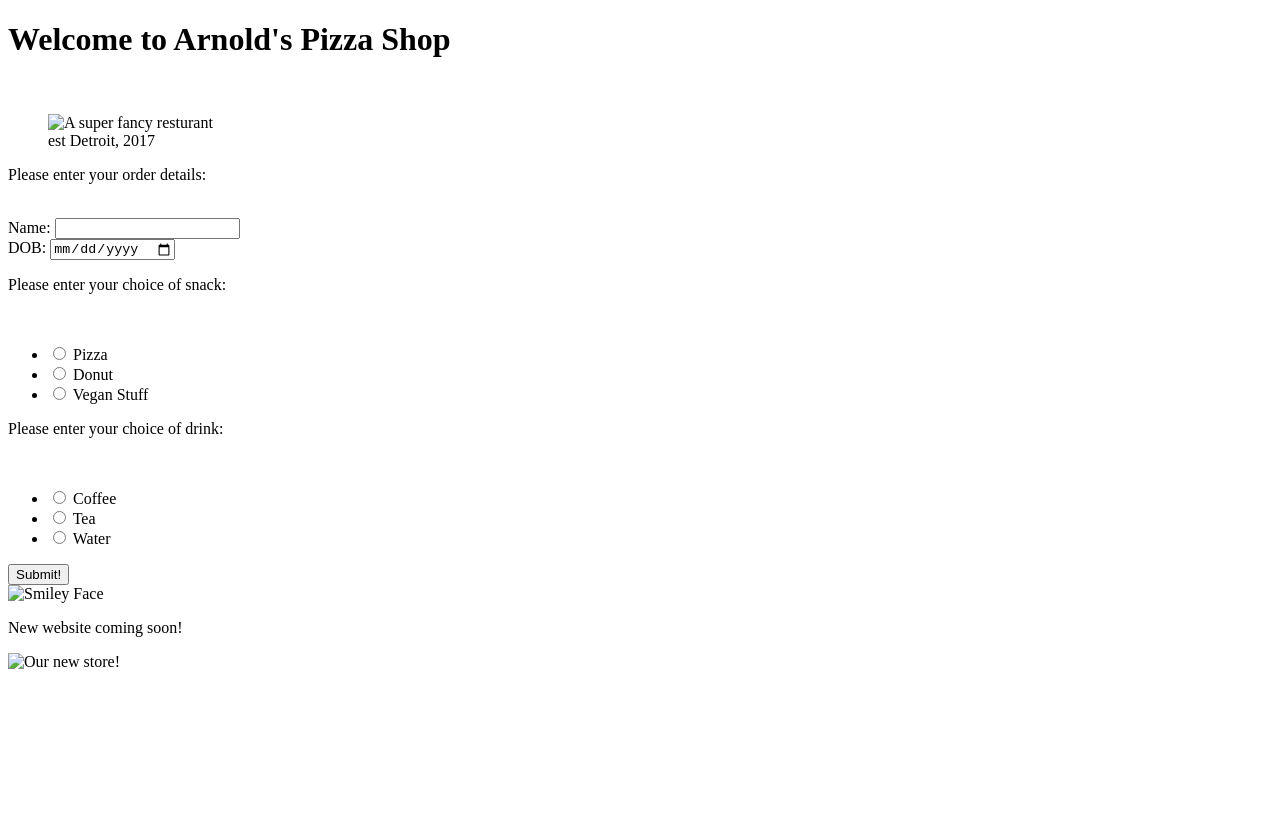
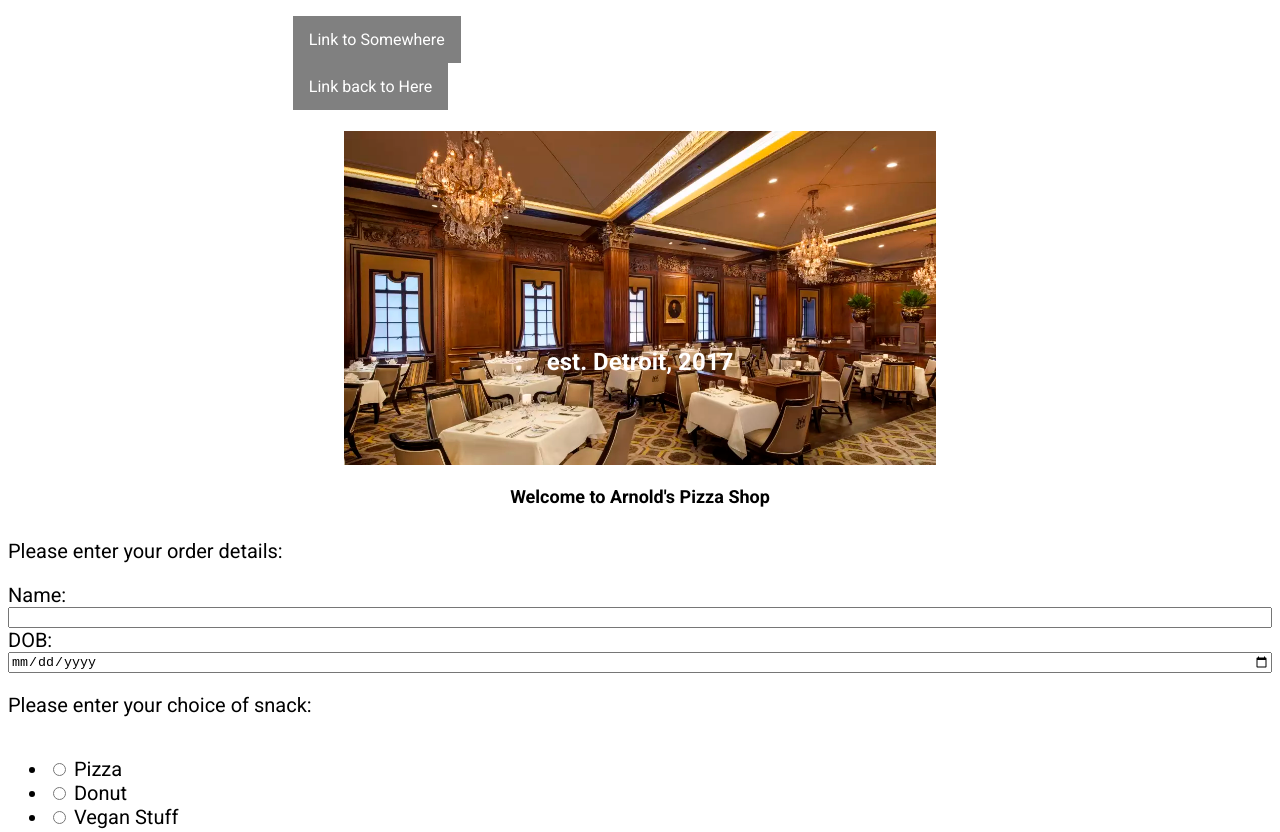
Before and after one commit to R-app/R-app.github.io, a plain HTML site: page ICE-1/index.html in a window 1280 px wide. Shown: the top 832 px of the page. Before the commit the page ends 800 px from the top, so only its background shows below. Drawn offline with Linux system fonts and the light colour scheme.

Commit message:
trying to get this thing going

```diff
--- a/ICE-1/index.html
+++ b/ICE-1/index.html
@@ -1,36 +1,47 @@
 <!DOCTYPE html>
 <html>
+
 <head>
 	<meta charset="utf-8">
 	<title>Peter Callahan - InClass_8Jan2018</title>
+	<link href='https://fonts.googleapis.com/css?family=Roboto:400,100,300,500,700' rel='stylesheet' type='text/css'>
+	<link rel="stylesheet" href="styles.css">
 </head>
 
 <body>
 	<nav>
+		<ul>
+			<li><a href="">Link to Somewhere</a></li>
+			<li><a href="">Link back to Here</a></li>
+		</ul>
 		<!-- <a href=""> link to John's page -->
 	</nav>
-	<h1>Welcome to Arnold's Pizza Shop</h1><br>
 
+	<div class="centerpicture">
 		<figure>
-		<img src="./images/resturantpicture.jpg" width="240" height="240" alt="A super fancy resturant"/>
-		<figcaption>est Detroit, 2017 </figcaption>
+			<img src="./images/resturantpicture.jpg" height="240" alt="A super fancy resturant" />
+			<div class="centerpicture-text-overlay-a">
+				<p class="captionlight">est. Detroit, 2017</p>
+			</div>
 		</figure>
+	</div>
+	<h1>Welcome to Arnold's Pizza Shop</h1>
 
 	<form>
-			<p>Please enter your order details: </p><br>
+		<p>Please enter your order details: </p>
 		<label for="name">Name:</label>
-			<input type="text" name="name" id = "name"><br>
+		<input type="text" name="name" id="name">
 		<label for="dob">DOB:</label>
-			<input type="date" name="DOB" id = "dob"><br>
+		<input type="date" name="DOB" id="dob">
 
-			<p>Please enter your choice of snack:</p><br>
+		<p>Please enter your choice of snack:</p>
 		<ul>
 			<li><input type="radio" name="snack" value="pizza"> Pizza</li>
 			<li><input type="radio" name="snack" value="donut"> Donut</li>
 			<li><input type="radio" name="snack" value="vegan"> Vegan Stuff</li>
 		</ul>
 
-	  	<p>Please enter your choice of drink:</p><br>
+		<p>Please enter your choice of drink:</p>
 		<ul>
 			<li><input type="radio" name="drink" value="coffee"> Coffee</li>
 			<li><input type="radio" name="drink" value="tea"> Tea</li>
@@ -39,11 +50,14 @@
 
 		<button type="button">  Submit!  </button><br>
 
-			<img src="./images/Smiling_Face_Emoji_large.png" width="240" height="240" alt="Smiley Face"/>
+		<div class="centerpicture">
+			<img src="./images/Smiling_Face_Emoji_large.png" height="240" alt="Smiley Face" />
+		</div>
 
-			<p>New website coming soon!</p>
-			<img src="./images/sketch.jpg" width="240" height="240" alt="Our new store!"/>
-
+		<div class="centerpicture">
+			<h1>New website coming soon!</h1>
+			<img src="./images/sketch.jpg" height="240" alt="Our new store!" />
+		</div>
 	</form>
 
 </body>
--- /dev/null
+++ b/ICE-1/styles.css
@@ -0,0 +1,75 @@
+body {
+  font-family: "Roboto", sans-serif;
+}
+
+h1 {
+  font-size: 18px;
+  text-align: center;
+}
+
+img {
+  max-width: 50%;
+  height: auto;
+  border-style: none;
+}
+
+form {
+  font-size: 20px;
+  display: flex;
+  flex-flow: column;
+}
+
+button {
+  font-size: 30px;
+}
+
+nav ul {
+  list-style-type: none;
+}
+
+nav li {
+  display: inline-block;
+  padding-left: 20%;
+  padding-right: 20%;
+}
+
+nav li a {
+  background-color: gray;
+  display: block;
+  padding: 14px 16px;
+  text-decoration: none;
+  color: white;
+  text-align: center;
+}
+
+.captionlight {
+  font-size: 150%;
+  color: white;
+}
+
+.centerpicture img {
+  display: block;
+  margin: 0 auto;
+  /*opacity: 0.4;*/
+  padding: 5px;
+}
+
+.centerpicture-text-overlay-a {
+  position: absolute;
+  top: 50%;
+  transform: translateY(-100%);
+  left: 0;
+  width: 100%;
+  text-align: center;
+  font-weight: bold;
+}
+
+.centerpicture-text-overlay-b {
+  position: absolute;
+  top: 50%;
+  transform: translateY(0%);
+  left: 0;
+  width: 100%;
+  text-align: center;
+  font-weight: bold;
+}
```
Also changed, not shown: ICE-1/images/Smiling_Face_Emoji_large.png (added), ICE-1/images/resturantpicture.jpg (renamed from ICE-1/resturantpicture.jpg), ICE-1/images/sketch.jpg (added). Lines whose indentation alone changed are shown as unchanged.
